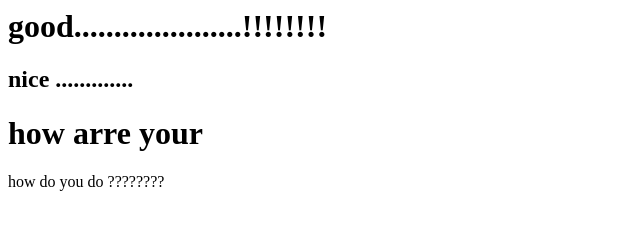
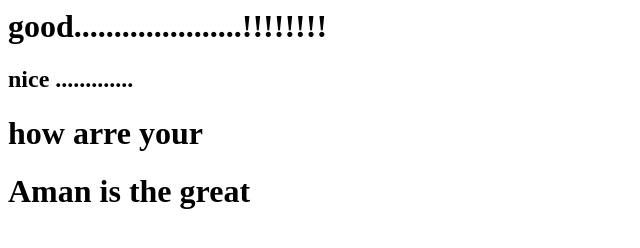
Before and after one commit to aman-3701/virus, a plain HTML site: page index.html in a window 1280 px wide. Shown: the whole page, without its empty margins (0-640 px from the left). Drawn offline with Linux system fonts and the light colour scheme.

Commit message:
aman the great

```diff
--- a/index.html
+++ b/index.html
@@ -1,4 +1,4 @@
 <h1> good.....................!!!!!!!!</h1>
 <h2> nice .............</h1>
 <h1> how arre your</h1>
-<h> how do you do ????????</h>
+<h1>Aman is the great</h1>
```
